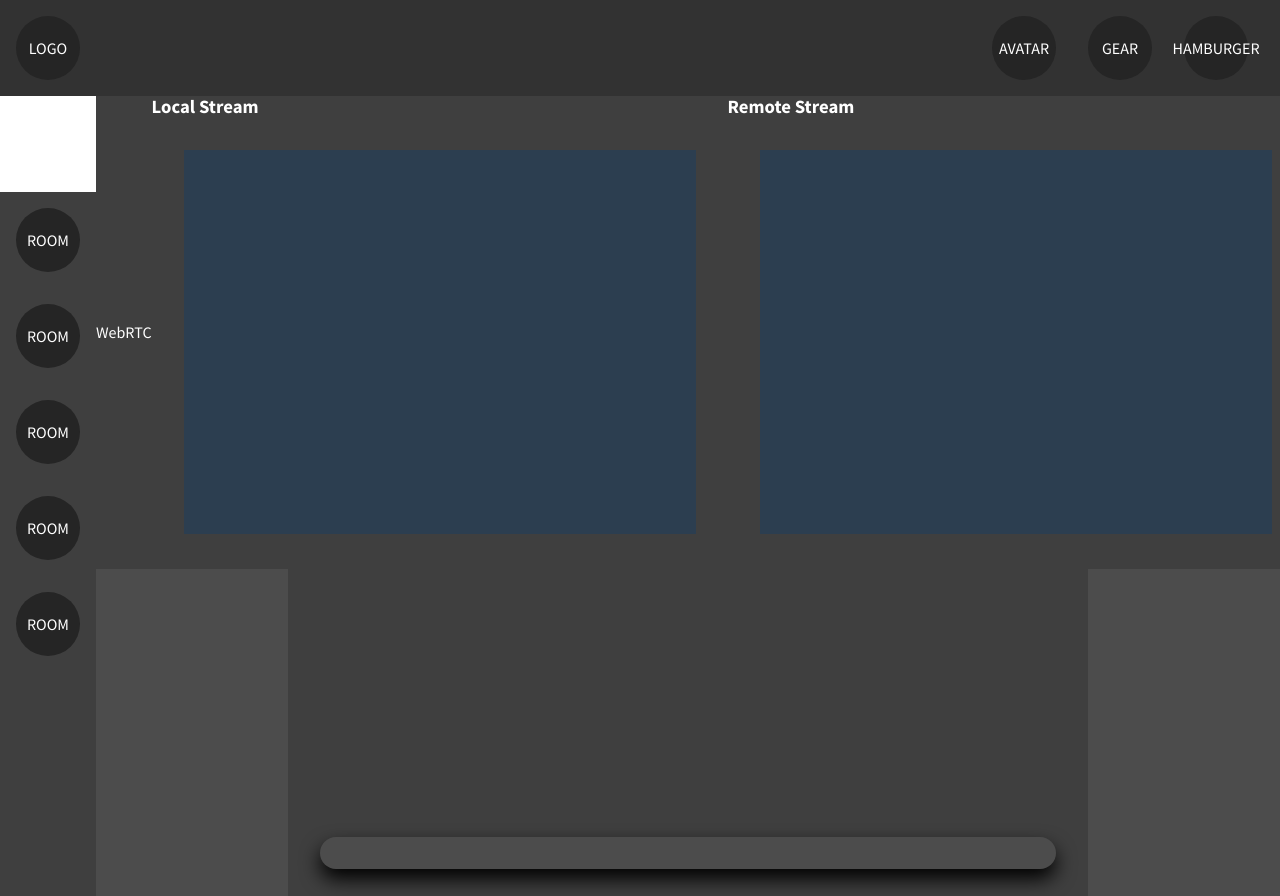
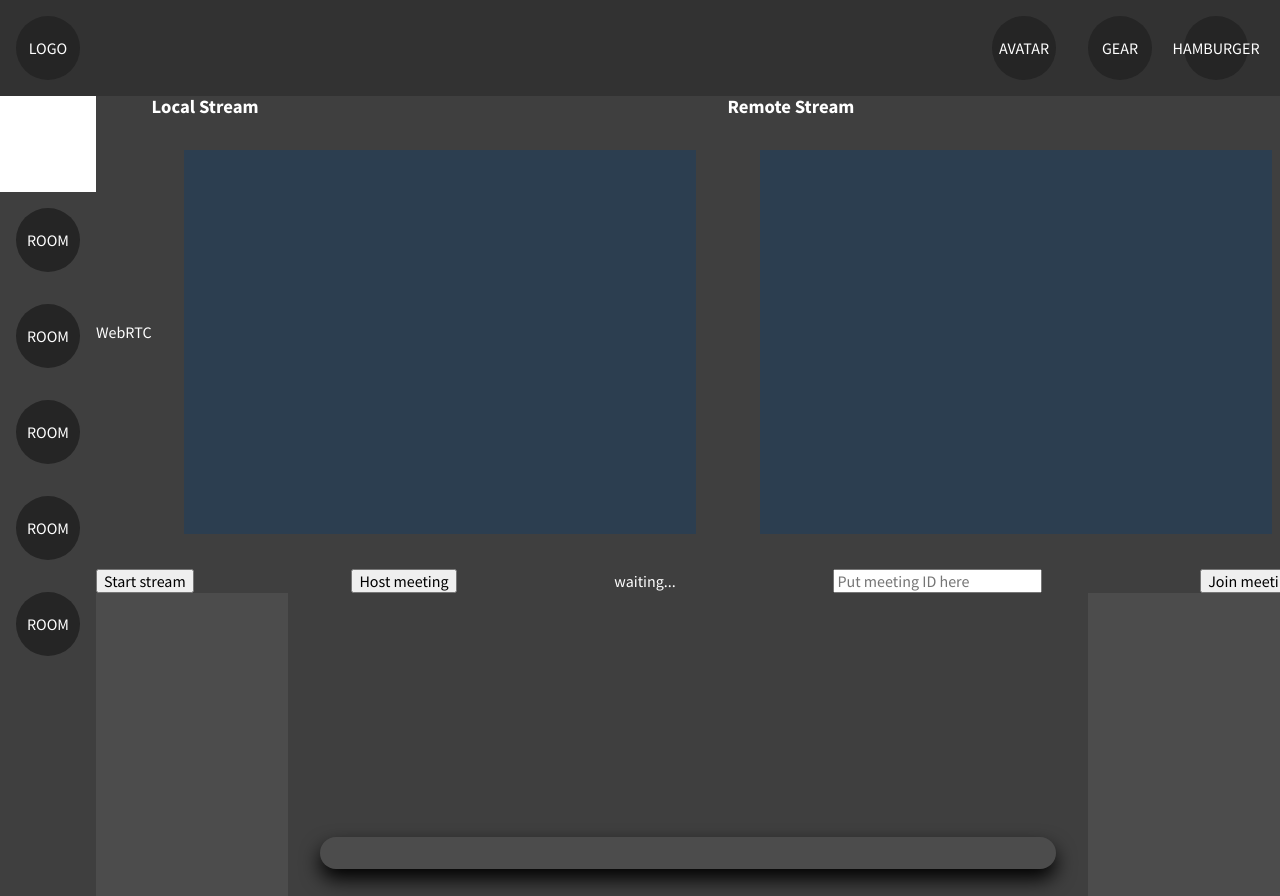
Before and after one commit to Vlad-Lab319/lhl-final, a React (Create React App) app in the folder client/: page / in a window 1280 px wide. Built offline with nearby package versions, Linux system fonts and the light colour scheme.

Commit message:
Merge with main and resolve conflicts, minor styling for video chat component

```diff
--- a/client/src/components/WebRTC.jsx
+++ b/client/src/components/WebRTC.jsx
@@ -17,7 +17,7 @@ const WebRtc = (props) => {
   const firebaseConfig =
 
   {
-    //goes here...
+   // Firebase stuff goes here
   };
 
 
@@ -170,8 +170,15 @@ const WebRtc = (props) => {
 
 
   return (
+    <div>
+
+
+
       <div className="container">
+        <div>
+
           WebRTC
+        </div>
         <div className="videos">
 
           <span>
@@ -183,8 +190,8 @@ const WebRtc = (props) => {
             <video autoPlay playsInline ref={remoteCam}></video>
           </span>
         </div>
-
-      <div>
+      </div>
+      <div className="container">
 
         <button onClick={getLocalStream}>Start stream</button>
         <button onClick={startMeeting}>Host meeting</button>
@@ -205,6 +212,7 @@ const WebRtc = (props) => {
 
 
 
+
     </div>
   );
 };
```
Lines whose indentation alone changed are shown as unchanged.
